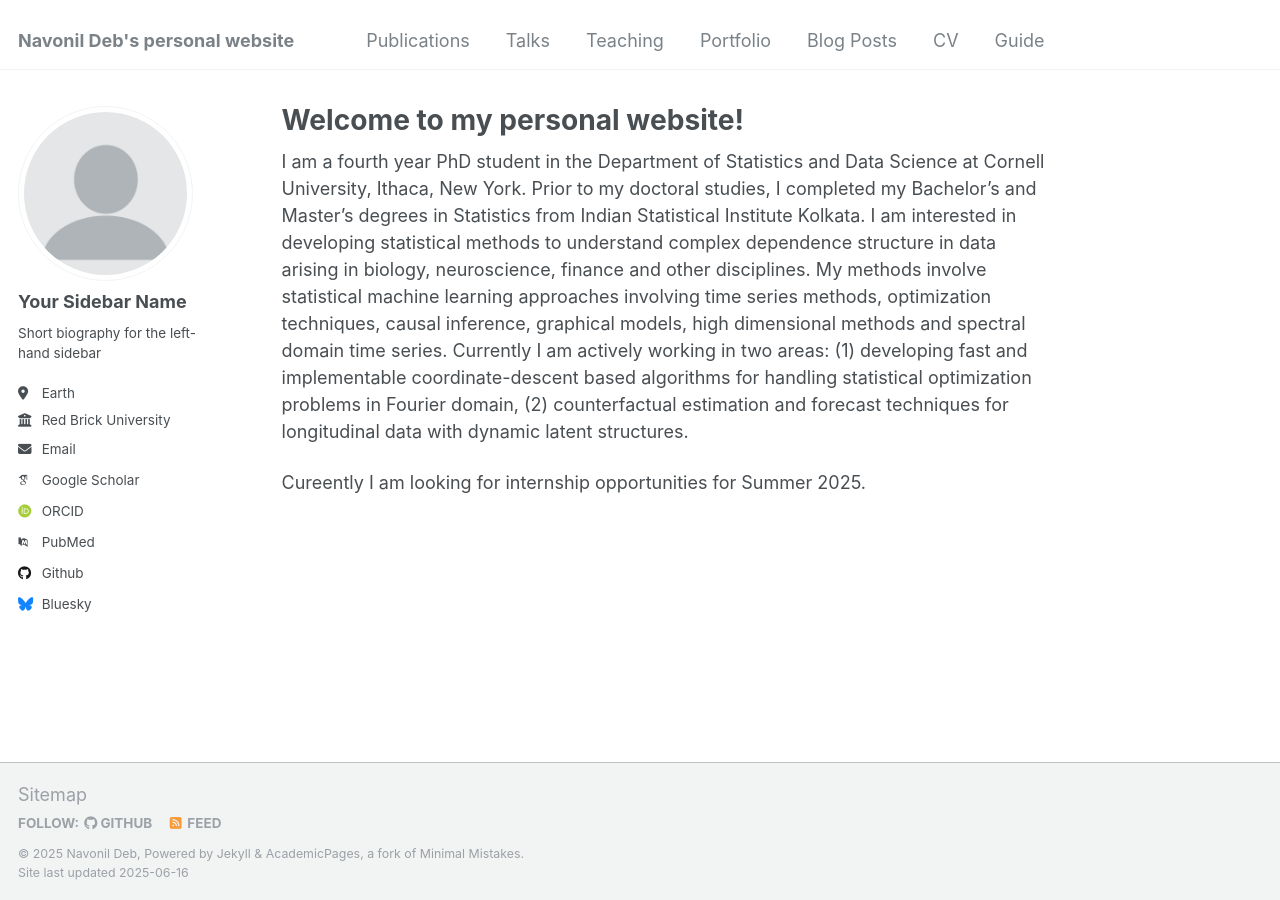
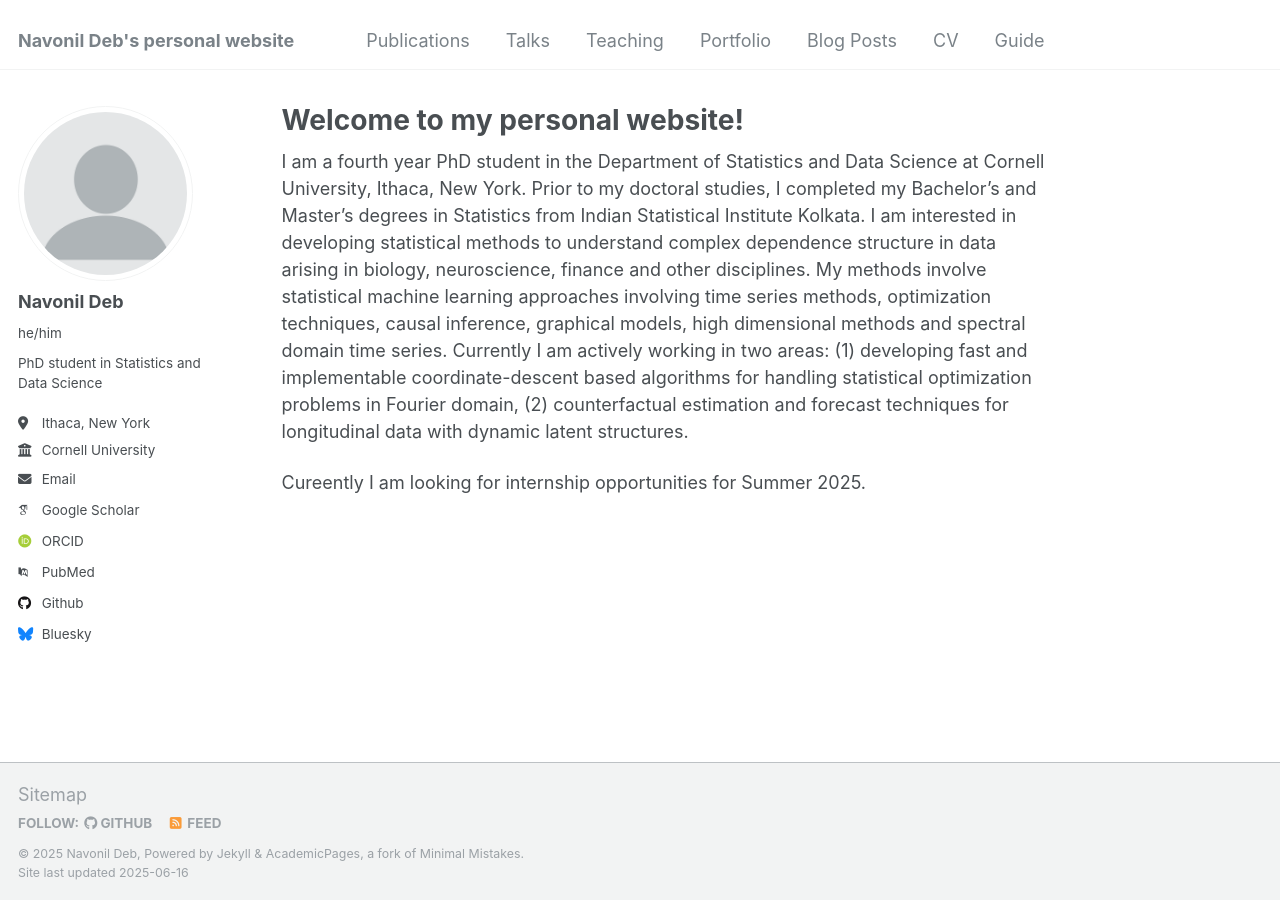
Before and after one commit to navonildeb/navonildeb.github.io, a Jekyll site: the page built from _pages/about.md, in a window 1280 px wide. Built offline with Jekyll 4.4.1, drawn with Linux system fonts in a browser that asks for light colours; some web fonts are replaced.

Commit message:
Update _config.yml

```diff
--- a/_config.yml
+++ b/_config.yml
@@ -22,20 +22,20 @@ repository               : "academicpages/academicpages.github.io"
 author:
   # Biographic information
   avatar           : "profile.png"
-  name             : "Your Sidebar Name"
-  pronouns         : # example: "she/her"
-  bio              : "Short biography for the left-hand sidebar"
-  location         : "Earth"
-  employer         : "Red Brick University"
+  name             : "Navonil Deb"
+  pronouns         : "he/him"
+  bio              : "PhD student in Statistics and Data Science"
+  location         : "Ithaca, New York"
+  employer         : "Cornell University"
   uri              : # URL
-  email            : "none@example.org"
+  email            : "nd329[at]cornell[dot]edu"
 
   # Academic websites
   arxiv            : # URL - Update with the correct link to your profile
-  googlescholar    : "https://scholar.google.com/citations?user=PS_CX0AAAAAJ"
+  googlescholar    : "https://scholar.google.com/citations?user=OXdUIL8AAAAJ&hl=en"
   impactstory      : # URL
-  orcid            : "http://orcid.org/yourorcidurl"
-  semantic         : # URL
+  orcid            : "https://orcid.org/0000-0002-4697-1617"
+  # semantic         : # URL
   pubmed           : "https://www.ncbi.nlm.nih.gov/pubmed/?term=john+snow"
   researchgate     : # URL
   scopus           : # URL
```
